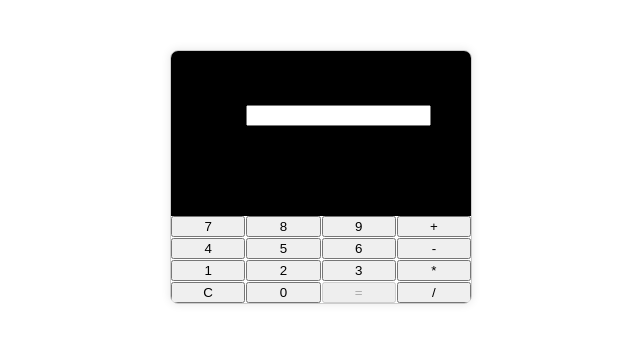
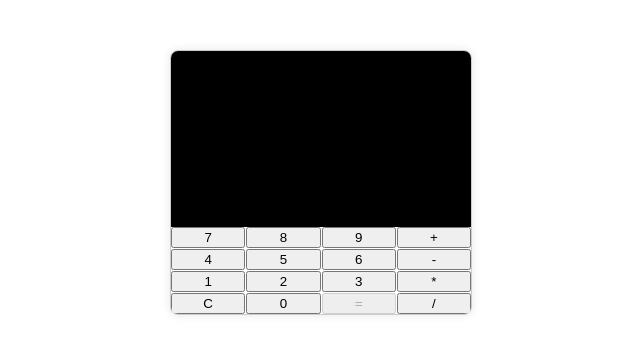
Before and after one commit to aman4718/Xcalculator, a React (Create React App) app: page / in a window 1280 px wide. Shown: the top 354 px of the page, without its empty margins (319-959 px from the left). Built offline with nearby package versions, Linux system fonts and the light colour scheme.

Commit message:
conflict solve

```diff
--- a/src/calculator.js
+++ b/src/calculator.js
@@ -75,6 +75,16 @@ const Calculator = () => {
               type="text"
               value={input}
               readOnly
+              style={{
+                backgroundColor: "#000",
+                color: "#fff",
+                width: "100%",
+                fontSize: "1.5rem",
+                textAlign: "right",
+                border: "none",
+                outline: "none",
+                padding: "10px",
+              }}
             />
             <input
               type="text"
```
